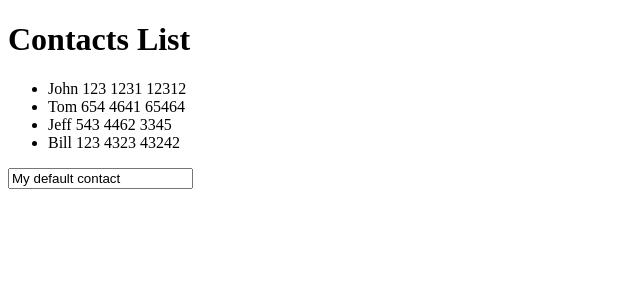
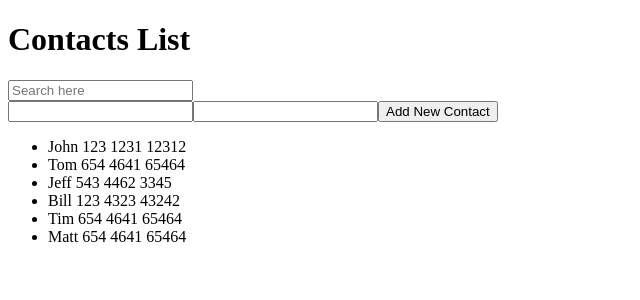
Before and after one commit to nfabacus/wikipediaViewer, a React app: page / in a window 1280 px wide. Shown: the top 300 px of the page, without its empty margins (0-640 px from the left). Built offline with nearby package versions, Linux system fonts and the light colour scheme.

Commit message:
adds form

```diff
--- a/src/App.js
+++ b/src/App.js
@@ -10,14 +10,22 @@ let contacts = [{
   id: 2,
   name: 'Tom',
   phone: '654 4641 65464'
-},{
+}, {
   id: 3,
   name: 'Jeff',
   phone: '543 4462 3345'
-},{
+}, {
   id: 4,
   name: 'Bill',
   phone: '123 4323 43242'
+}, {
+  id: 5,
+  name: 'Tim',
+  phone: '654 4641 65464'
+}, {
+  id: 6,
+  name: 'Matt',
+  phone: '654 4641 65464'
 }]
 
 class App extends React.Component {
--- a/src/ContactsList.js
+++ b/src/ContactsList.js
@@ -2,10 +2,11 @@ import React from 'react';
 import Contact from './Contact';
 
 class ContactsList extends React.Component {
-  constructor(){
-    super();
+  constructor(props){
+    super(props);
     this.state = {
-      search: 'My default contact'
+      search: '',
+      contacts: props.contacts
     };
   }
 
@@ -13,17 +14,42 @@ class ContactsList extends React.Component {
     this.setState({search: event.target.value.substr(0, 40)});
   }
 
+  addContact(event) {
+    event.preventDefault();
+    let name = this.refs.name.value;
+    let phone = this.refs.phone.value;
+    let id = Math.floor((Math.random()*100) +1);
+    console.log(this.refs.name.value);
+    this.setState({
+      contacts: this.state.contacts.concat({id, name, phone})
+    })
+    this.refs.name.value = '';
+    this.refs.phone.value = '';
+  }
+
   render() {
+    let filteredContacts = this.state.contacts.filter(
+      (contact)=>{
+        return contact.name.toLowerCase().indexOf(this.state.search.toLowerCase()) !== -1;
+      }
+    );
     return (
       <div>
-        <ul>
-          {this.props.contacts.map((contact)=>{
-            return <Contact contact={contact} key={contact.id}/>
-          })}
-        </ul>
+
         <input type="text"
+               placeholder="Search here"
                value={this.state.search}
                onChange={this.updateSearch.bind(this)}/>
+        <form onSubmit={this.addContact.bind(this)}>
+          <input type="text" ref="name" />
+          <input type="text" ref="phone" />
+          <button type="submit">Add New Contact</button>
+        </form>
+        <ul>
+         {filteredContacts.map((contact)=>{
+           return <Contact contact={contact} key={contact.id}/>
+         })}
+        </ul>
 
       </div>
 
```
